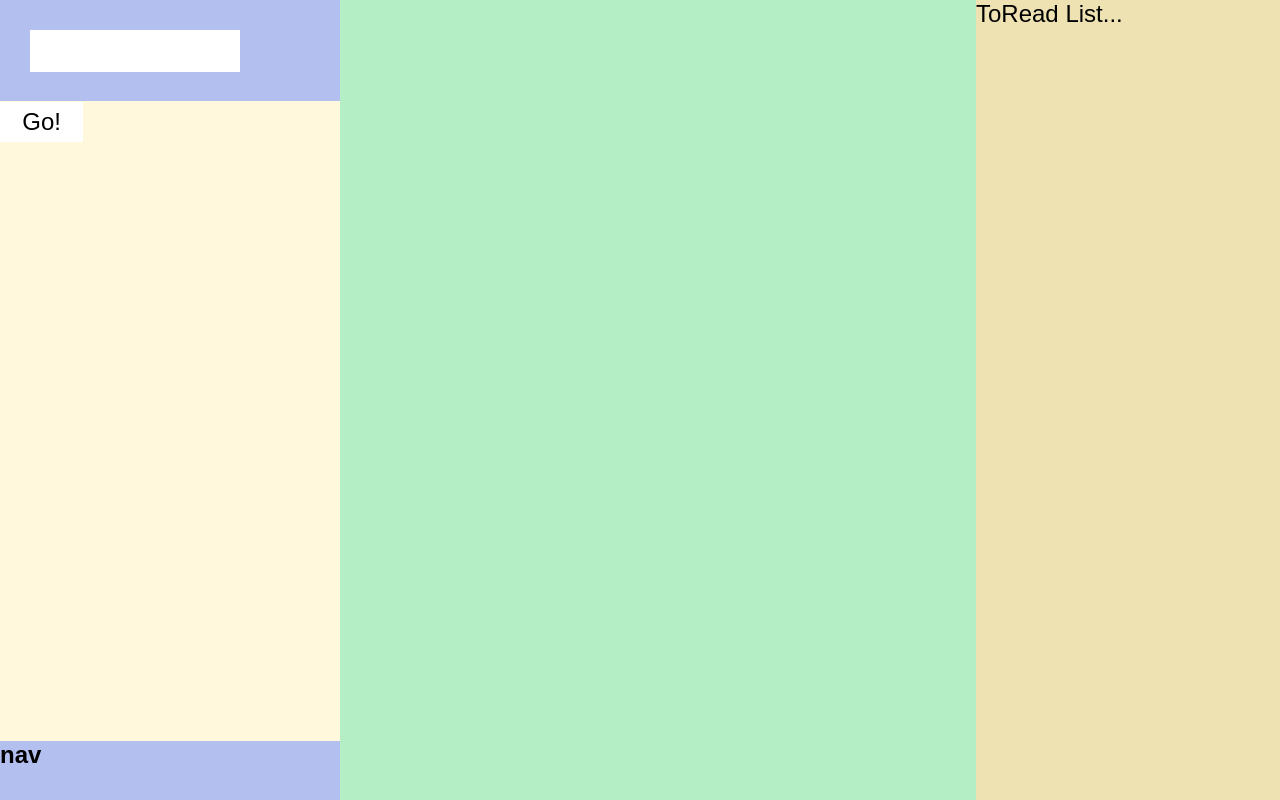
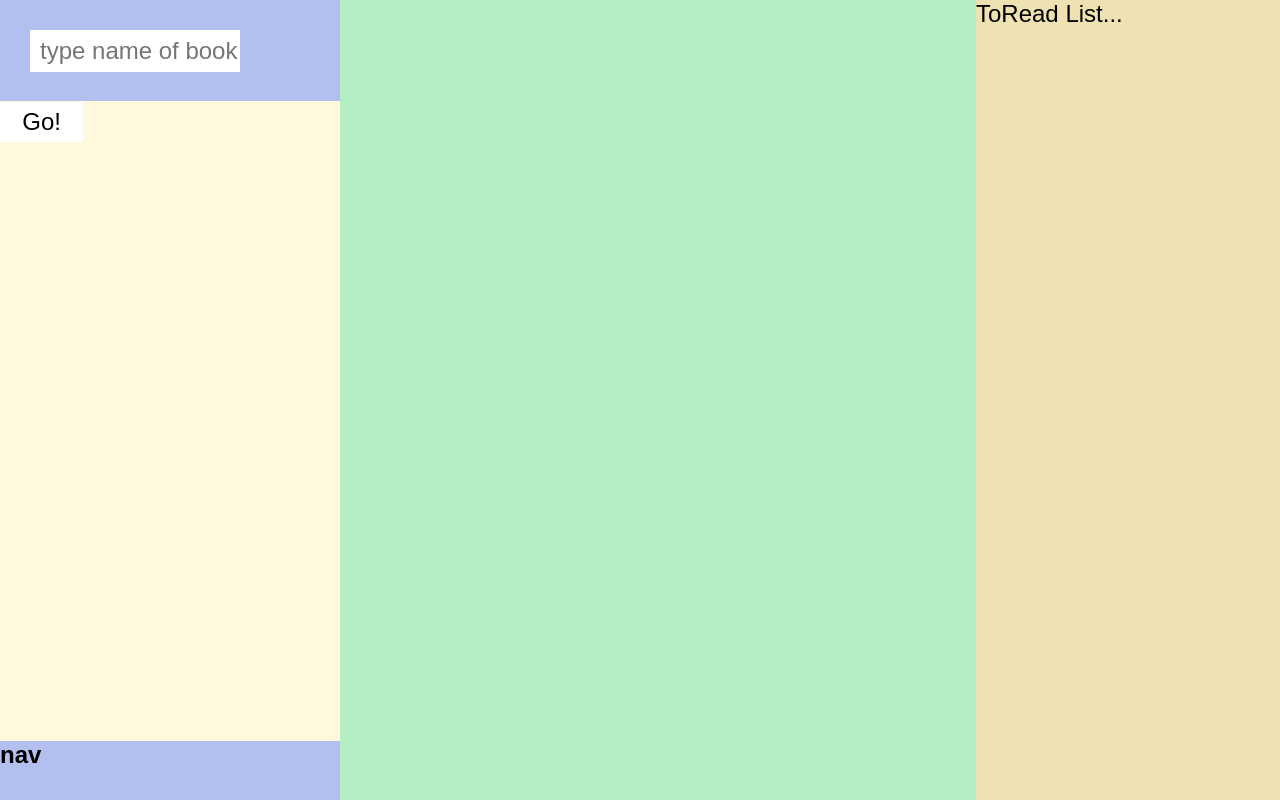
Before and after one commit to Antongron/To_Read_List, a website built with Parcel: page index.html in a window 1280 px wide. Built offline with nearby package versions, Linux system fonts and the light colour scheme.

Commit message:
Update index.html

```diff
--- a/index.html
+++ b/index.html
@@ -12,7 +12,7 @@
     <div class="app-holder">
         <div class="left-block">
           <div class="inputArea">
-            <input id="searchInput" class="search-input" placrholder="type name of book" />
+            <input id="searchInput" class="search-input" placeholder="type name of book" />
             <button id="goButton" class="goButton">Go!</button>
           </div>
           <div class="resultAtea" id="searchResultHolder"></div>
```
